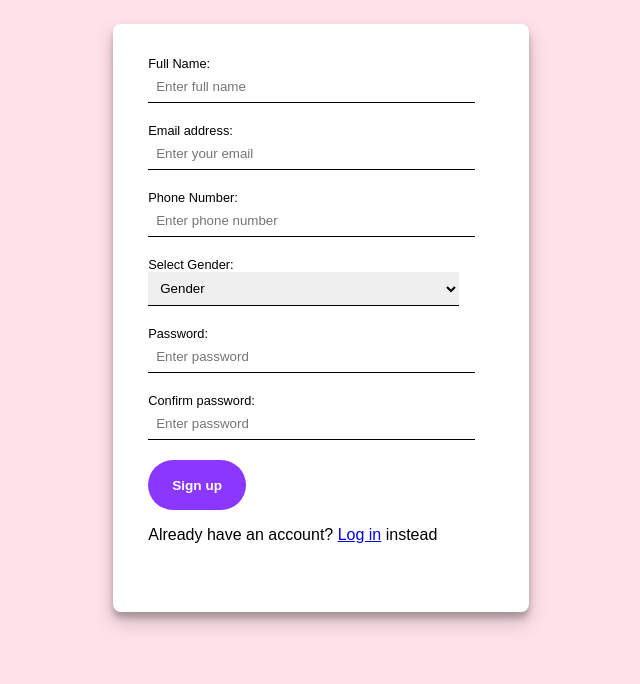
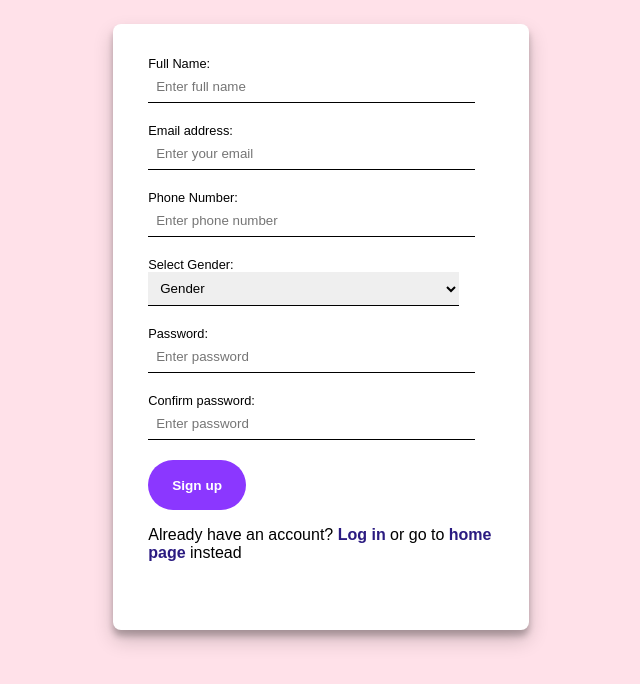
Before and after one commit to cherishebojudah/Go-ride-share-app, a plain HTML site: page pages/signup.html in a window 1280 px wide. Shown: the whole page, without its empty margins (319-959 px from the left). Drawn offline with Linux system fonts and the light colour scheme.

Commit message:
added links to home page in forms

```diff
--- a/pages/signup.html
+++ b/pages/signup.html
@@ -52,7 +52,7 @@
 
             <div class="">
                 <button type="submit" class="btn">Sign up</button>
-                <p>Already have an account? <a href="/pages/login.html">Log in</a> instead </p>
+                <p>Already have an account? <a href="/pages/login.html" style="text-decoration: none; font-weight: bold; color: #2b1b81;">Log in</a> or go to <a href="/index.html" style="text-decoration: none; font-weight: bold; color: #2b1b81;">home page</a> instead </p>
             </div>
         </div>
     </form>
```
Also changed, not shown: pages/login.html (+1 -1 lines).
